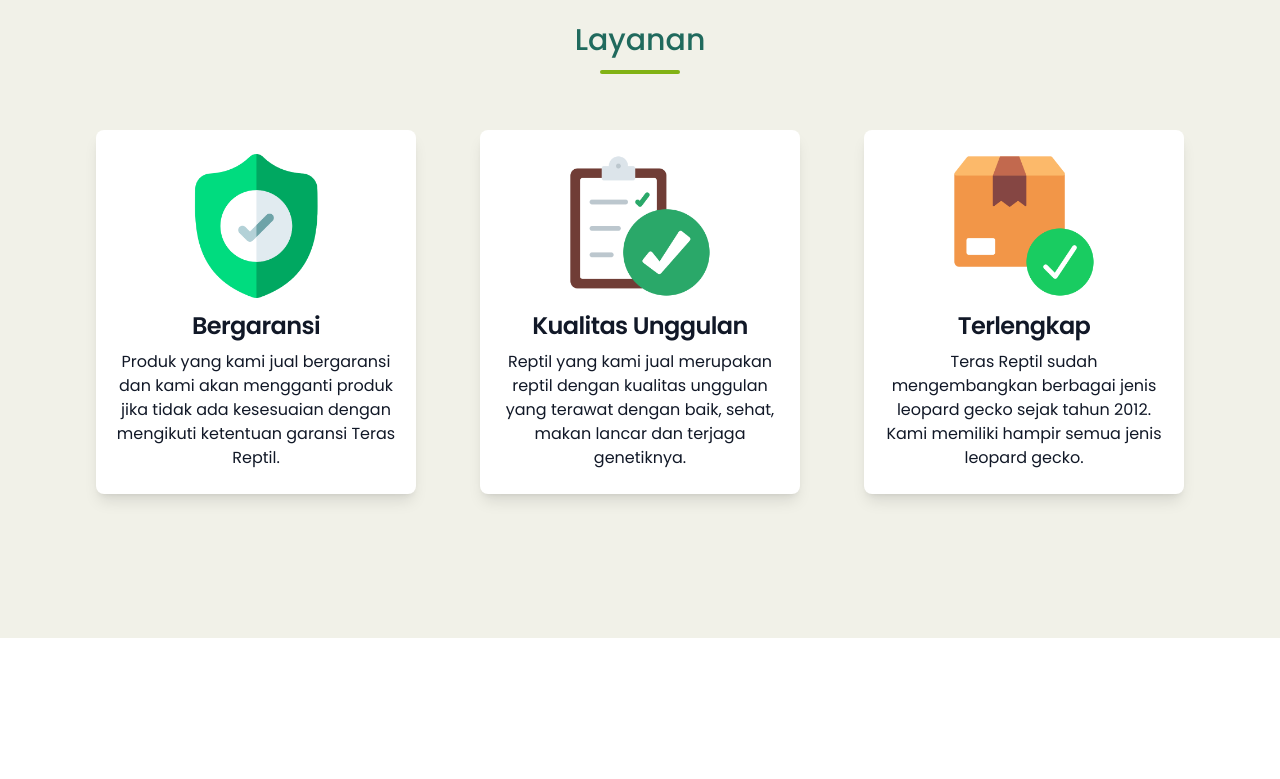
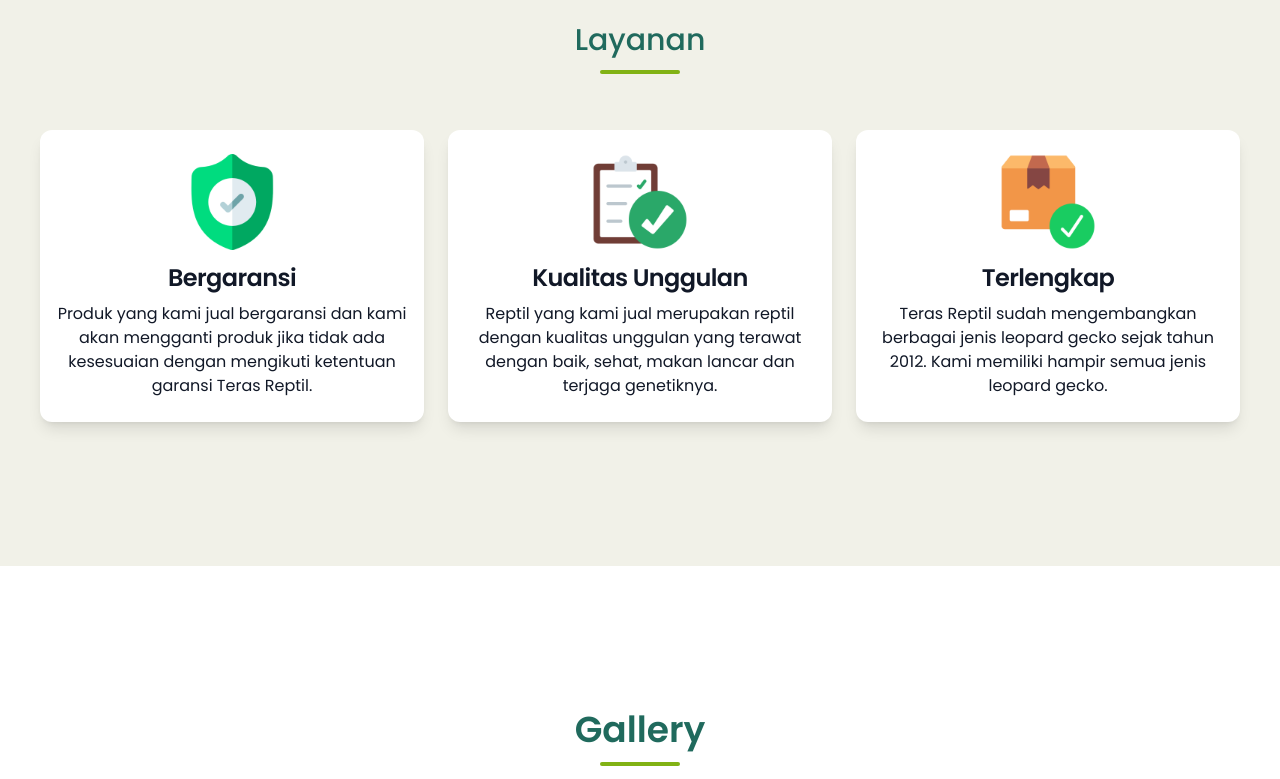
Before and after one commit to Hanseee16/TokoReptil-TailwindCssFlowbite, a website: page index.html in a window 1280 px wide. Shown: the part 1260-2039 px from the top of the page. Drawn offline with nearby package versions, Linux system fonts and the light colour scheme.

Commit message:
revisi dikit

```diff
--- a/index.html
+++ b/index.html
@@ -21,7 +21,7 @@
     <nav class="bg-white dark:bg-gray-900 fixed w-full z-20 top-0 left-0 shadow-lg">
       <div class="max-w-screen-xl flex flex-wrap items-center justify-between mx-auto p-4">
         <a href="https://flowbite.com/" class="flex items-center">
-          <img src="https://flowbite.com/docs/images/logo.svg" class="h-8 mr-3" alt="Flowbite Logo" />
+          <!-- <img src="https://flowbite.com/docs/images/logo.svg" class="h-8 mr-3" alt="Flowbite Logo" /> -->
           <span class="self-center text-2xl font-semibold whitespace-nowrap text-gray-900 dark:text-white">TerasReptile</span>
         </a>
         <div class="flex md:order-2">
@@ -146,23 +146,23 @@
           <h1 class="font-medium text-3xl pb-3 dark:text-white text-hijau-gelap">Layanan</h1>
           <div class="h-1 w-20 bg-hijau-terang mx-auto rounded-full dark:bg-blue-700"></div>
         </div>
-        <div class="flex flex-wrap justify-evenly gap-5 lg:gap-0">
-          <div class="w-80 py-6 bg-white rounded-lg shadow-lg dark:bg-gray-800 dark:border-gray-800">
-            <img src="dist/assets/image/Icon/shield.png" alt="" class="mx-auto w-36" />
+        <div class="flex flex-wrap justify-center lg:justify-between items-center gap-6">
+          <div class="w-96 py-6 bg-white rounded-xl shadow-lg dark:bg-gray-800 dark:border-gray-800">
+            <img src="dist/assets/image/Icon/shield.png" alt="" class="mx-auto w-24" />
             <div class="text-center pt-3 text-gray-900 dark:text-white">
               <h5 class="mb-2 text-2xl font-bold tracking-tight">Bergaransi</h5>
               <p class="px-3">Produk yang kami jual bergaransi dan kami akan mengganti produk jika tidak ada kesesuaian dengan mengikuti ketentuan garansi Teras Reptil.</p>
             </div>
           </div>
-          <div class="w-80 py-6 bg-white rounded-lg shadow-lg dark:bg-gray-800 dark:border-gray-800">
-            <img src="dist/assets/image/Icon/checklist.png" alt="" class="mx-auto w-36" />
+          <div class="w-96 py-6 bg-white rounded-xl shadow-lg dark:bg-gray-800 dark:border-gray-800">
+            <img src="dist/assets/image/Icon/checklist.png" alt="" class="mx-auto w-24" />
             <div class="text-center pt-3 text-gray-900 dark:text-white">
               <h5 class="mb-2 text-2xl font-bold tracking-tight">Kualitas Unggulan</h5>
               <p class="px-3">Reptil yang kami jual merupakan reptil dengan kualitas unggulan yang terawat dengan baik, sehat, makan lancar dan terjaga genetiknya.</p>
             </div>
           </div>
-          <div class="w-80 py-6 bg-white rounded-lg shadow-lg dark:bg-gray-800 dark:border-gray-800">
-            <img src="dist/assets/image/Icon/complete.png" alt="" class="mx-auto w-36" />
+          <div class="w-96 py-6 bg-white rounded-xl shadow-lg dark:bg-gray-800 dark:border-gray-800">
+            <img src="dist/assets/image/Icon/complete.png" alt="" class="mx-auto w-24" />
             <div class="text-center pt-3 text-gray-900 dark:text-white">
               <h5 class="mb-2 text-2xl font-bold tracking-tight">Terlengkap</h5>
               <p class="px-3">Teras Reptil sudah mengembangkan berbagai jenis leopard gecko sejak tahun 2012. Kami memiliki hampir semua jenis leopard gecko.</p>
@@ -174,7 +174,7 @@
     <!-- end layanan -->
 
     <!-- gallery -->
-    <!-- <section id="gallery" class="gallery py-36 bg-white dark:bg-gray-900">
+    <section id="gallery" class="gallery py-36 bg-white dark:bg-gray-900">
       <div class="container">
         <div class="w-full text-center mb-14">
           <h1 class="font-semibold text-4xl pb-3 dark:text-white text-hijau-gelap">Gallery</h1>
@@ -227,7 +227,7 @@
           </div>
         </div>
       </div>
-    </section> -->
+    </section>
     <!-- end gallery -->
 
     <!-- produk -->
```
Also changed, not shown: dist/css/style.css, dist/output.css.
